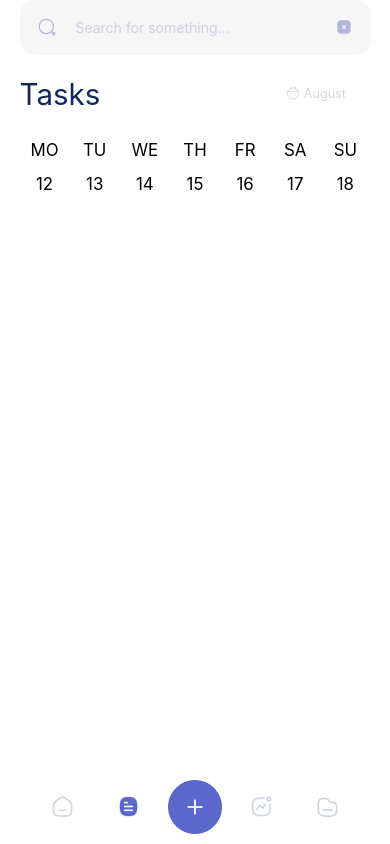
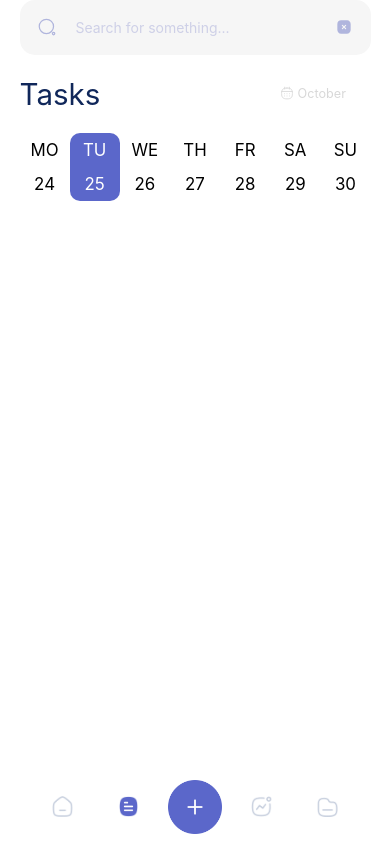
Before and after one commit to ng-anhhtuann/daily-app, a React Native app in the folder Daily/: screen /Tasks in a window 390 px wide. Built offline with nearby package versions, Linux system fonts and the light colour scheme.

Commit message:
Complete WeekBar

```diff
--- a/Daily/package.json
+++ b/Daily/package.json
@@ -13,7 +13,9 @@
     "@react-navigation/bottom-tabs": "^6.4.0",
     "@react-navigation/native": "^6.0.13",
     "@react-navigation/native-stack": "^6.9.1",
+    "@types/react-native": "^0.70.6",
     "axios": "0.26.0",
+    "momentjs": "^2.0.0",
     "react": "18.1.0",
     "react-native": "0.70.3",
     "react-native-gesture-handler": "^2.7.1",
--- a/Daily/src/frames/homes/Tasks.js
+++ b/Daily/src/frames/homes/Tasks.js
@@ -3,30 +3,21 @@ import React from 'react';
 import {View, Text, StyleSheet, ScrollView} from 'react-native';
 
 import {DeviceWidth, DeviceHeight} from '../../utils/device';
-import {
-  BLUE_HEAVY,
-  BOLD_BLUE_TEXT,
-  FADE_TEXT,
-  PURPLE_HEAVY,
-  TEXT,
-  WHITE,
-} from '../../utils/colors';
-import {CalendarIcon} from '../../shared/svgs';
-import {TouchableOpacity} from 'react-native-gesture-handler';
+import {BOLD_BLUE_TEXT, FADE_TEXT, WHITE} from '../../utils/colors';
 import SearchEngine from '../../shared/SearchEngine';
 import WeekBar from '../../shared/WeekBar';
+import TaskTitle from '../../shared/TaskTitle';
 
 const Tasks = () => {
   return (
     <ScrollView style={styles.container}>
       <SearchEngine />
-      <View style={styles.taskCalendarHolder}>
-        <Text style={styles.bigText}>Tasks</Text>
-        <TouchableOpacity style={styles.calendarHolder}>
-          <CalendarIcon />
-          <Text style={styles.monthText}>August</Text>
-        </TouchableOpacity>
-      </View>
+      <TaskTitle
+        taskCalendarHolder={styles.taskCalendarHolder}
+        bigText={styles.bigText}
+        calendarHolder={styles.calendarHolder}
+        monthText={styles.monthText}
+      />
       <WeekBar />
     </ScrollView>
   );
@@ -48,7 +39,6 @@ const styles = StyleSheet.create({
     justifyContent: 'space-between',
     alignItems: 'center',
     marginTop: DeviceHeight * 0.025,
-    // backgroundColor: 'green',
   },
   calendarHolder: {
     flexDirection: 'row',
--- /dev/null
+++ b/Daily/src/shared/TaskTitle.js
@@ -0,0 +1,37 @@
+import React from 'react';
+import {View, Text, TouchableOpacity} from 'react-native';
+import {CalendarIcon} from './svgs';
+
+const TaskTitle = ({
+  taskCalendarHolder,
+  bigText,
+  calendarHolder,
+  monthText,
+}) => {
+  const monthNames = [
+    'January',
+    'February',
+    'March',
+    'April',
+    'May',
+    'June',
+    'July',
+    'August',
+    'September',
+    'October',
+    'November',
+    'December',
+  ];
+  const today = new Date();
+  const month = monthNames[today.getMonth()];
+  return (
+    <View style={taskCalendarHolder}>
+      <Text style={bigText}>Tasks</Text>
+      <TouchableOpacity style={calendarHolder}>
+        <CalendarIcon />
+        <Text style={monthText}>{month}</Text>
+      </TouchableOpacity>
+    </View>
+  );
+};
+export default TaskTitle;
--- a/Daily/src/shared/WeekBar.js
+++ b/Daily/src/shared/WeekBar.js
@@ -1,42 +1,48 @@
 /* eslint-disable react-native/no-inline-styles */
 import React, {useState} from 'react';
-import {View, Text, StyleSheet} from 'react-native';
+import {View, StyleSheet} from 'react-native';
 import {BLUE_HEAVY, WHITE} from '../utils/colors';
 import {DeviceHeight, DeviceWidth} from '../utils/device';
 import DayItem from './DayItem';
+const moment = require('moment');
 const WeekBar = () => {
-  const monDay = 12;
-  const dayWeek = ['MO', 'TU', 'WE', 'TH', 'FR', 'SA', 'SU'];
-  const [press, setPress] = useState(false);
-  const [restPress, setRestPress] = useState(false);
-  const state = [false, false, false, false, false, false, false];
+  var now = moment().isoWeekday() - 1; // 5 - 1 = 4 ( according to pos )
+  let dayWeek = [
+    {title: 'MO', index: 0},
+    {title: 'TU', index: 1},
+    {title: 'WE', index: 2},
+    {title: 'TH', index: 3},
+    {title: 'FR', index: 4},
+    {title: 'SA', index: 5},
+    {title: 'SU', index: 6},
+  ];
+  const tempState = dayWeek.map(val => {
+    return now === val.index;
+  });
+  const [state, setStates] = useState(tempState);
   return (
     <View style={styles.container}>
       {dayWeek.map((day, i) => {
         return (
           <DayItem
-            dayWeek={day}
-            dayMonth={monDay + i}
+            key={`${i}`}
+            dayWeek={day.title}
+            dayMonth={moment()
+              .day(i + 1)
+              .format('DD')} // pos = 0 -> monday <> moment monday -> 1 => i+1
             onPress={() => {
-              if (state[i] === true) {
-              } else {
-                state[i] = true;
-                state.map((val, index) => {
-                  if (val === true && index !== i) {
-                    val = false;
-                  }
-                });
-              }
-              console.log(i);
-              console.log(state);
+              state.map((_val, pos) => {
+                state[pos] = pos === day.index;
+              });
+              setStates([...state]);
             }}
             backgroundStyle={[
               styles.dayStyle,
-              state[i] ? styles.onTouch : styles.empty,
+              state[day.index] ? styles.onTouch : styles.empty,
             ]}
             textStyle={[
               styles.textSize,
-              state[i] ? styles.whiteText : styles.empty,
+              state[day.index] ? styles.whiteText : styles.empty,
             ]}
           />
         );
```
Also changed, not shown: 2 other files (tests, documents, lock files or other folders).
